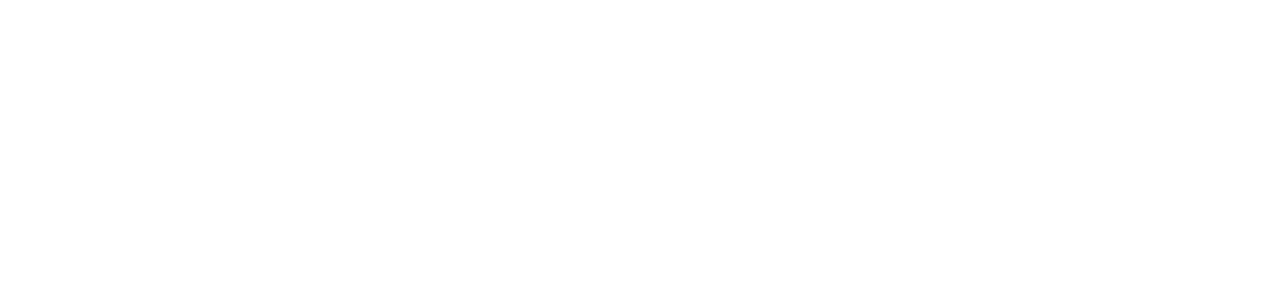
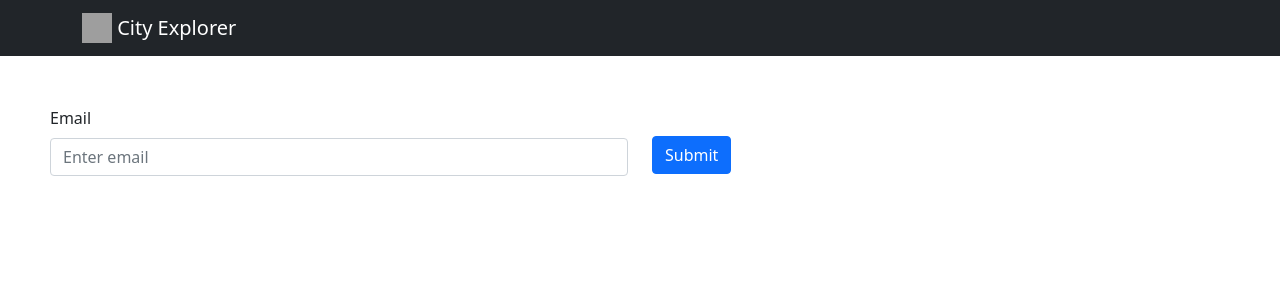
Before and after one commit to hayaa123/city-explorer, a React (Create React App) app: page / in a window 1280 px wide. Shown: the top 300 px of the page. Built offline with nearby package versions, Linux system fonts and the light colour scheme; grey boxes are pictures that could not be loaded.

Commit message:
finished card2

```diff
--- a/src/App.js
+++ b/src/App.js
@@ -1,12 +1,53 @@
 import React, { Component } from 'react'
 import 'bootstrap/dist/css/bootstrap.min.css';
+import LocationForm from './component/LocationForm';
+import axios
+ from 'axios';
+import Result from './component/Result';
+import Header from './component/Header';
 
 export class App extends Component {
+
+  constructor(props){
+    super(props)
+    this.state ={
+      city_name:"",
+      lon:"",
+      lan:"",
+      isSubmit : false
+    }
+  }
+  getName=(e)=>{
+    this.setState({
+      isSubmit : false,
+      city_name: `${e.target.value}`
+    })
+  }
+
+  submitHandeler = (e)=>{
+    e.preventDefault();
+    let config={
+      method:"GET",
+      baseURL:`https://api.locationiq.com/v1/autocomplete.php?key=${process.env.REACT_APP_LOCATIONIQ_API_KEY}&q=${this.state.city_name}`
+    }
+    axios(config).then(res=>{
+      let responseData=res.data[0]
+      this.setState({
+        city_name:responseData.display_name,
+        lon:responseData.lon,
+        lat:responseData.lat,
+        isSubmit:true
+      })
+    })
+  }
+
   render() {
     return (
-      <div>
-
-      </div>
+      <>
+        <Header/>
+        <LocationForm getName={this.getName} submitHandeler={this.submitHandeler}/>
+        {this.state.isSubmit && <Result city_name={this.state.city_name} lon={this.state.lon} lat ={this.state.lat}/>}
+      </>
     )
   }
 }
--- /dev/null
+++ b/src/component/Header.js
@@ -0,0 +1,26 @@
+import React, { Component } from "react";
+import { Navbar ,Container} from "react-bootstrap";
+export class Header extends Component {
+  render() {
+    return (
+      <>
+        <Navbar bg="dark" variant="dark">
+    <Container>
+      <Navbar.Brand href="#home">
+        <img
+          alt=""
+          src="https://static.wixstatic.com/media/2cd43b_db479dc19bfb463cb7ec52f1b97935d4~mv2_d_2000_2723_s_2.png/v1/fill/w_320,h_435,q_90/2cd43b_db479dc19bfb463cb7ec52f1b97935d4~mv2_d_2000_2723_s_2.png"
+          width="30"
+          height="30"
+          className="d-inline-block align-top"
+        />{' '}
+      City Explorer
+      </Navbar.Brand>
+    </Container>
+  </Navbar>
+      </>
+    );
+  }
+}
+
+export default Header;
--- /dev/null
+++ b/src/component/LocationForm.js
@@ -0,0 +1,31 @@
+import React, { Component } from 'react'
+import { Form, Col, Button, Row } from 'react-bootstrap'
+
+export class LocationForm extends Component {
+    render() {
+        return (
+            <> <form style = {{padding:50}} onSubmit={this.props.submitHandeler}>
+                <Row >
+                    <Col>
+                        <Form.Group as={Col} controlId="formGridEmail" onChange={this.props.getName}>
+                            <Form.Label>Email</Form.Label>
+                            <Form.Control type="text" placeholder="Enter email" />
+                        </Form.Group>
+                    </Col>
+                    <Col>
+                        <Button variant="primary" type="submit" style={{marginTop:30}}>
+                            Submit
+                        </Button>
+                    </Col>
+                </Row>
+
+
+
+
+            </form>
+            </>
+        )
+    }
+}
+
+export default LocationForm
--- /dev/null
+++ b/src/component/Result.js
@@ -0,0 +1,23 @@
+import React, { Component } from 'react'
+import { Card } from 'react-bootstrap'
+export class Result extends Component {
+    render() {
+        return (
+            <>
+
+
+    <Card border="primary" style={{ width: '18rem' ,marginLeft:150}}>
+             <Card.Header>{this.props.city_name}</Card.Header>
+            <Card.Body>
+      <Card.Text>
+      <p>latitude :{this.props.lat}</p>
+              <p>longtitude :{this.props.lon}</p>
+      </Card.Text>
+    </Card.Body>
+  </Card>
+            </>
+        )
+    }
+}
+
+export default Result
```
